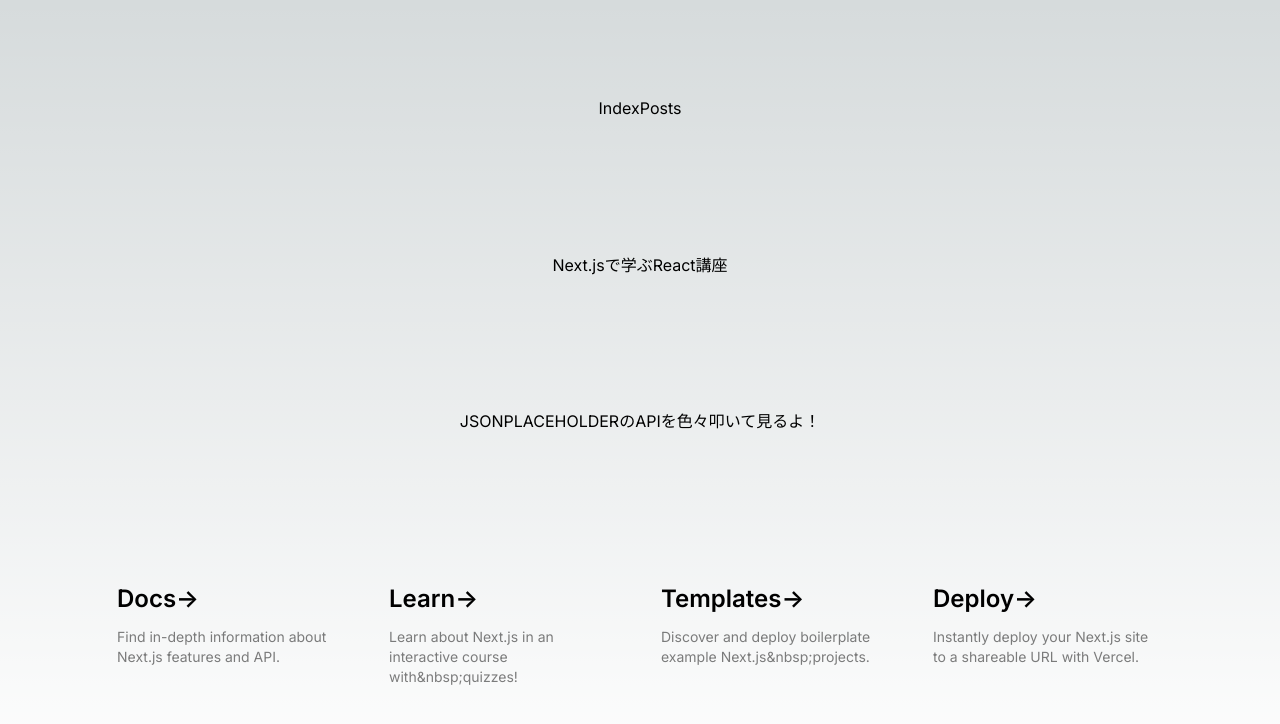
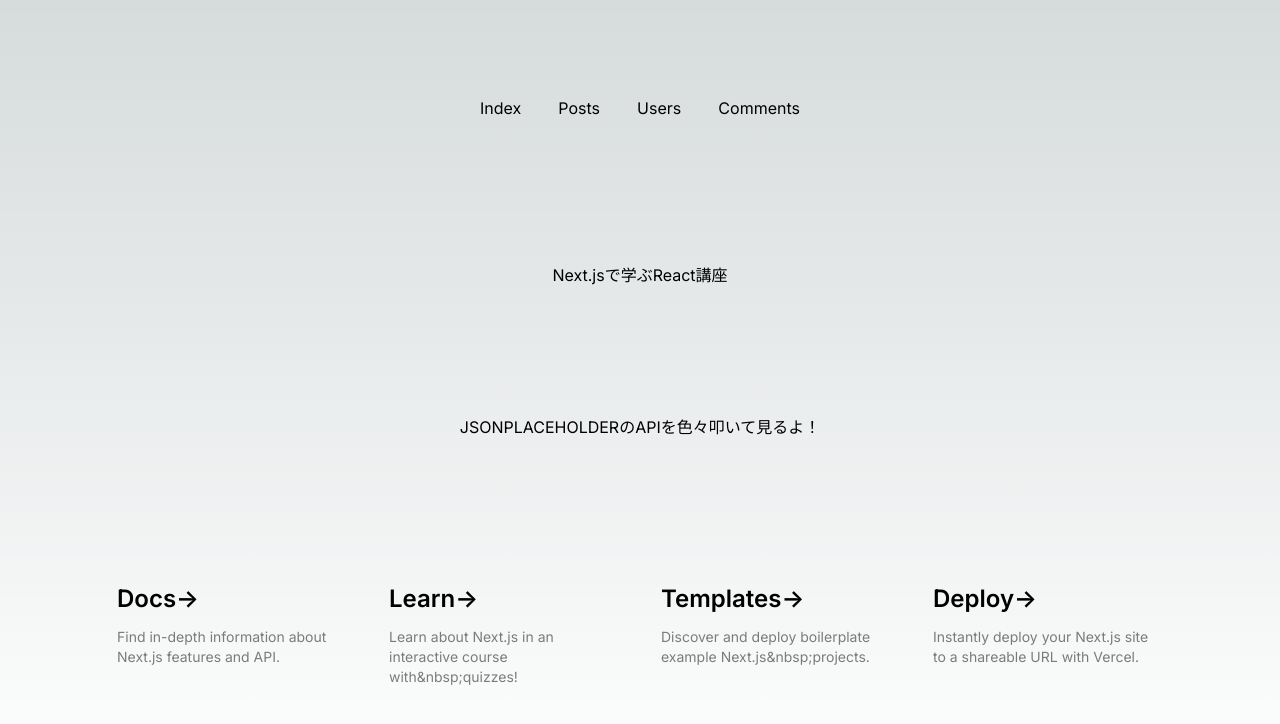
Before and after one commit to aguriken/it-kingdom-react, a Next.js app: page / in a window 1280 px wide. Shown: the top 724 px of the page. Built offline with nearby package versions, Linux system fonts and the light colour scheme.

Commit message:
🔥 命名の変更・Headerのデザイン微調整

```diff
--- a/src/components/Header/index.jsx
+++ b/src/components/Header/index.jsx
@@ -3,14 +3,16 @@ import Link from "next/link";
 const NAV_ITEMS = [
   { href: "/", label: "Index" },
   { href: "/posts", label: "Posts" },
+  { href: "/users", label: "Users" },
+  { href: "/comments", label: "Comments" },
 ];
 
 export const Header = () => {
   return (
-    <header>
+    <header className="flex justify-between w-80 mb-4">
       {NAV_ITEMS.map((item) => {
         return (
-          <Link key={item.href} href={item.href}>{item.label}</Link>
+            <Link className="block" key={item.href} href={item.href}>{item.label}</Link>
         )
       })}
     </header>
--- a/src/pages/posts/[id]/index.jsx
+++ b/src/pages/posts/[id]/index.jsx
@@ -1,9 +1,13 @@
+import { Header } from 'src/components/Header';
 import { Post } from 'src/components/Post';
 
-const PostId = () => {
+const PostsId = () => {
   return (
-    <Post />
+    <div className="flex min-h-screen flex-col items-center p-24">
+      <Header />
+      <Post />
+    </div>
   )
 }
 
-export default PostId
+export default PostsId
--- a/src/pages/posts/index.jsx
+++ b/src/pages/posts/index.jsx
@@ -1,16 +1,18 @@
 import { Inter } from 'next/font/google'
-import { Posts } from 'src/components/Posts'
+import { Posts as PostsComponent } from 'src/components/Posts'
 import { Header } from 'src/components/Header'
 
 const inter = Inter({ subsets: ['latin'] })
 
-export default function Home(props) {
+const Posts = () => {
   return (
     <main
       className={`flex min-h-screen flex-col items-center justify-between p-24 ${inter.className}`}
     >
       <Header />
-      <Posts />
+      <PostsComponent />
     </main>
   )
 }
+
+export default Posts
```
